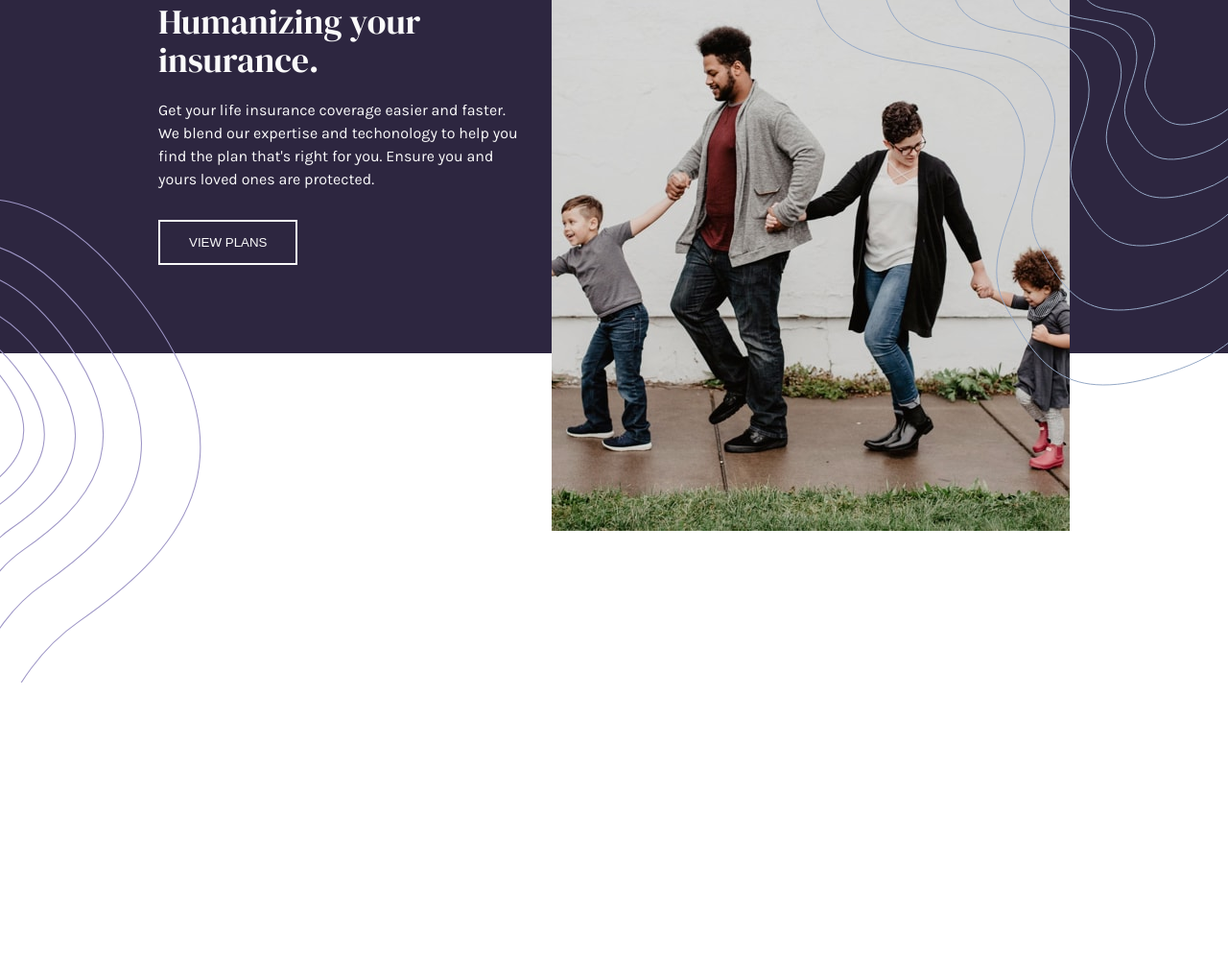
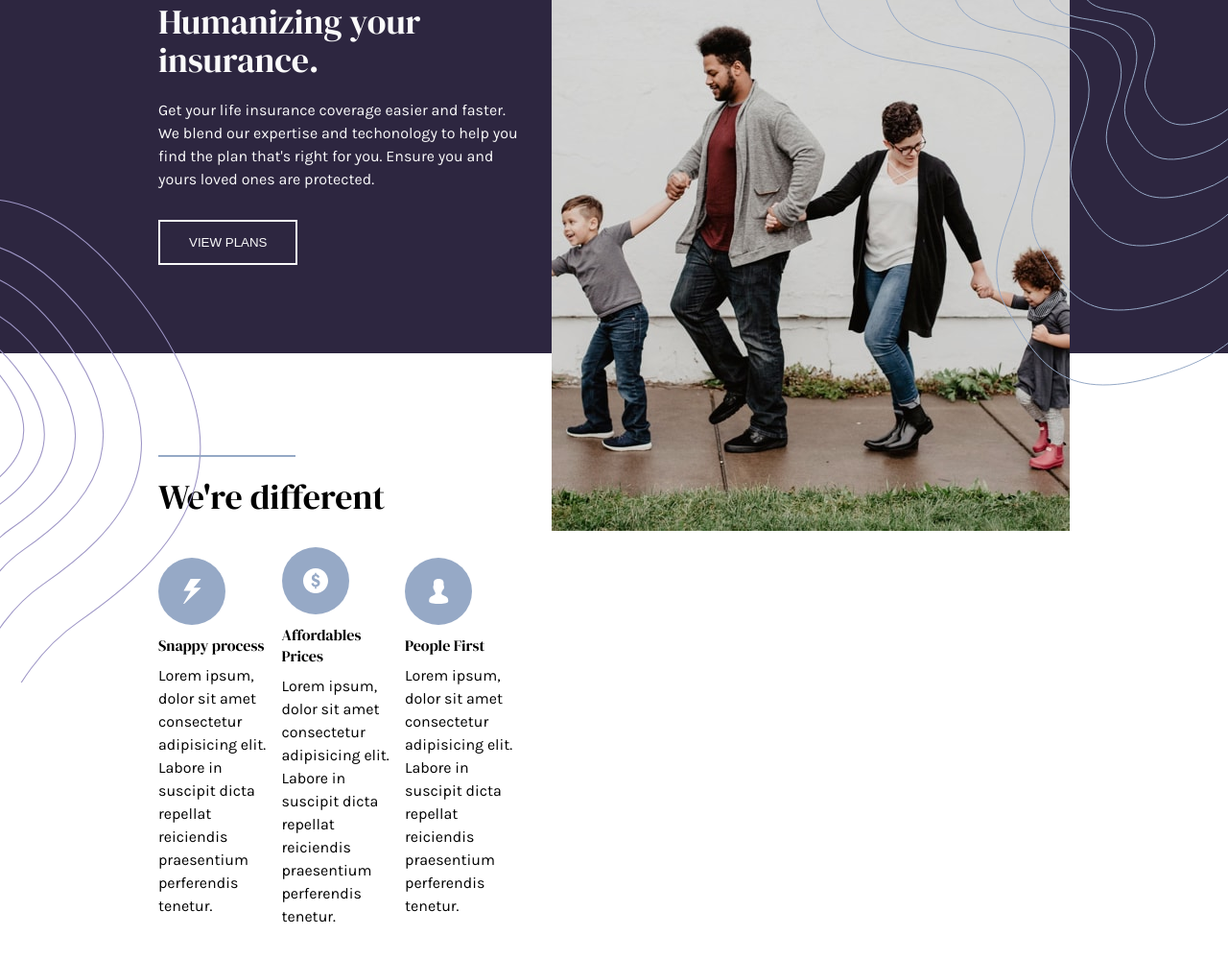
Before and after one commit to truongthanh1303/insure-landing-page, a website built with webpack: page src/index.html in a window 1280 px wide. Shown: the part 287-1286 px from the top of the page at 96% size. Before the commit the page ends 998 px from the top, so only its background shows below. Built offline with nearby package versions, Linux system fonts and the light colour scheme.

Commit message:
add introduce block

```diff
--- a/src/index.html
+++ b/src/index.html
@@ -50,6 +50,34 @@
       </div>
     </section>
 
+    <section class="container introduce">
+      <h1>We're different</h1>
+      <div class="row">
+        <div class="col col-3 item">
+          <div class="img-container">
+            <img src="images/content/icon-snappy-process.svg" alt="introduce image">
+          </div>
+          <h3>Snappy process</h3>
+          <p>Lorem ipsum, dolor sit amet consectetur adipisicing elit. Labore in suscipit dicta repellat reiciendis praesentium perferendis tenetur.</p>
+        </div>
+        <div class="col col-3 item">
+          <div class="img-container">
+            <img src="images/content/icon-affordable-prices.svg" alt="introduce image">
+          </div>
+          <h3>Affordables Prices</h3>
+          <p>Lorem ipsum, dolor sit amet consectetur adipisicing elit. Labore in suscipit dicta repellat reiciendis praesentium perferendis tenetur.</p>
+        </div>
+        <div class="col col-3 item">
+          <div class="img-container">
+            <img src="images/content/icon-people-first.svg" alt="introduce image">
+          </div>
+          <h3>People First</h3>
+          <p>Lorem ipsum, dolor sit amet consectetur adipisicing elit. Labore in suscipit dicta repellat reiciendis praesentium perferendis tenetur.</p>
+        </div>
+      </div>
+    </section>
+
+
     <script>
       var toggleMenuBtn = document.getElementById('toggle-menu');
       var menuIcon = toggleMenuBtn.getElementsByTagName('img')[0];
--- a/src/scss/app.scss
+++ b/src/scss/app.scss
@@ -211,6 +211,48 @@ header {
   }
 }
 
+.row {
+  display: flex;
+  flex-direction: column;
+  align-items: center;
+  justify-content: space-between;
+}
+
+.introduce {
+  margin-top: 6rem !important;
+  margin-bottom: 6rem !important;
+  text-align: center;
+
+  &::before {
+    content: '';
+    display: block;
+    width: 60%;
+    height: 2px;
+    // margin: 0 auto;
+    position: relative;
+    top: 10px;
+    left: 20%;
+    background-color: $grayish-blue;
+    margin-bottom: 2rem;
+  }
+
+  .img-container {
+    img {
+      margin: 0 auto;
+      width: 70px;
+      height: 70px;
+    }
+  }
+
+  h3 {
+    margin: .6rem 0;
+  }
+
+  .item {
+    margin-top: 2rem;
+  }
+}
+
 @media (min-width: 768px) {
   .container {
     margin: 0 65px;
@@ -315,6 +357,27 @@ header {
       max-width: 355px;
     }
   }
+
+  .row {
+    flex-direction: row;
+  }
+  .col-3 {
+    flex-basis: 32%;
+  }
+  .introduce {
+    text-align: left;
+
+    &::before {
+      width: 15%;
+      left: 0;
+    }
+
+    .img-container {
+      img {
+        margin: 0;
+      }
+    }
+  }
 }
 
 @media (min-width: 992px) {
--- a/src/scss/index.scss
+++ /dev/null
@@ -1,172 +0,0 @@
-@import '_normalize.scss';
-
-// primary color
-$dark-violet: hsl(256, 26%, 20%);
-$grayish-blue: hsl(216, 30%, 68%);
-// Neutral color
-$very-dark-violet: hsl(270, 9%, 17%);
-$dark-grayish-violet: hsl(273, 4%, 51%);
-$very-light-gray: hsl(0, 0%, 98%);
-$white: #fff;
-
-*{
-  margin: 0;
-  padding: 0;
-}
-ul li {
-  list-style-type: none;
-}
-a {
-  text-decoration: none;
-  color: $dark-violet;
-}
-
-body {
-  font-family: 'Karla';
-  font-size: 16px;
-  font-weight: 400;
-}
-
-.font-bold {
-  font-weight: 700;
-}
-
-h1, h2, h3, h4, h5, h6 {
-  font-family: 'DM Serif Display';
-  font-weight: 400;
-}
-
-.container {
-  margin: 0 25px;
-}
-
-.full-height {
-  height: 100%;
-}
-
-header {
-  position: fixed;
-  width: 100%;
-  max-width: 768px;
-  transition: all .5s;
-  &.active {
-    height: 100vh;
-
-    .nav-bar-mobile {
-      display: block;
-    }
-  }
-
-  .top-header {
-    padding: 1.875rem 0;
-    display: flex;
-    justify-content: space-between;
-    align-items: center;
-
-    .logo {
-      width: 110px;
-      height: 18px;
-
-      img {
-        width: 100%;
-      }
-    }
-
-    .nav-bar-btn {
-      width: 30px;
-      height: 30px;
-    }
-  }
-
-  .nav-bar-desktop { display: none; }
-
-  .nav-bar-mobile {
-    padding-top: 4px;
-    padding-bottom: 4px;
-    text-align: center;
-    background-color: $dark-violet;
-    background-image: url(../../public/images/bg-pattern-mobile-nav.svg);
-    background-repeat: no-repeat;
-    background-position-y: calc(100vh - 310px);
-    background-position-x: right;
-    height: 100%;
-    overflow-y: auto;
-    display: none;
-
-    ul li {
-      margin: 0.4rem 1.375rem;
-      padding: 1.25rem;
-
-      &.active {
-        border: 2px solid $very-light-gray;
-      }
-    }
-
-    a {
-      color: $very-light-gray;
-      text-transform: uppercase;
-    }
-  }
-}
-
-@media (min-width: 768px) {
-  .container {
-    margin: 0 65px;
-  }
-
-  header {
-    height: auto!important;
-    max-width: 1440px;
-
-    .nav-bar-mobile {
-      display: none!important;
-    }
-
-    .nav-bar-btn {
-      display: none;
-    }
-
-    .nav-bar-desktop {
-      display: block;
-
-      ul {
-        display: flex;
-
-        li {
-          margin: 0 0.4rem;
-          padding: 0.5rem 1.1rem;
-          cursor: pointer;
-
-          &:hover:not(.active) a {
-            color: $dark-violet;
-          }
-          &.active {
-            background-color: $dark-violet;
-
-            a {
-              color: $very-light-gray;
-            }
-          }
-        }
-      }
-
-      a {
-        color: $dark-grayish-violet;
-        text-transform: uppercase;
-      }
-    }
-  }
-}
-
-@media (min-width: 1200px) {
-  .container {
-    margin: 0 165px;
-  }
-
-  .header {
-    ul li {
-      padding: 0.875rem 1.875rem;
-
-    }
-  }
-}
```
Also changed, not shown: dist/css/app.css, dist/index.html.
